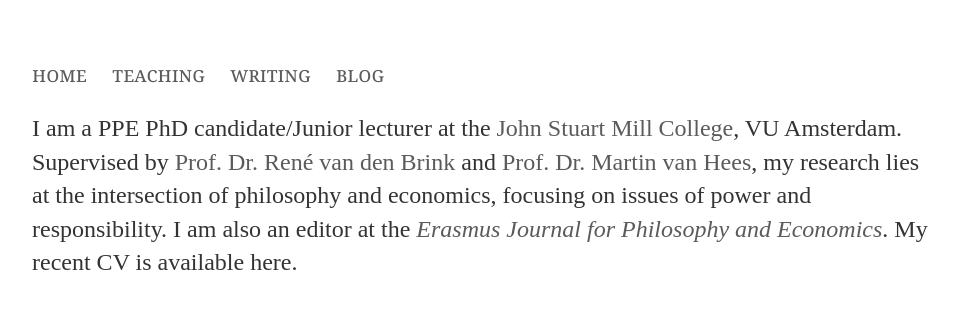
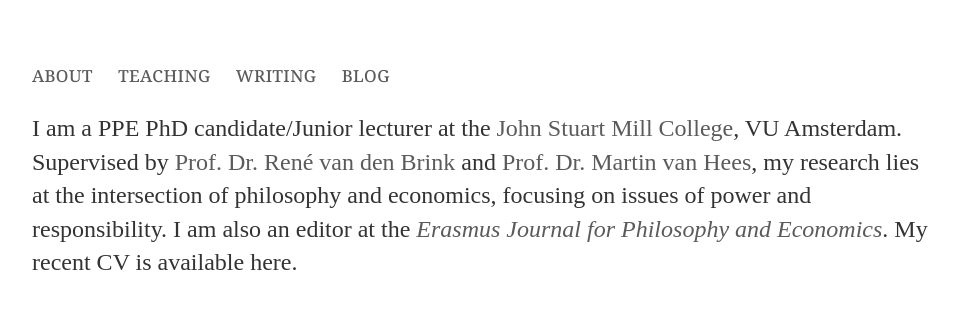
Before and after one commit to uzunovam/uzunovam, a Jekyll site: the page built from index.html, in a window 1280 px wide. Shown: the top 309 px of the page, without its empty margins (160-1117 px from the left). Built offline with Jekyll 4.4.1, drawn with Linux system fonts in a browser that asks for light colours.

Commit message:
Update default.html

```diff
--- a/_layouts/default.html
+++ b/_layouts/default.html
@@ -8,7 +8,7 @@
 		<body>
 			<nav>
 	    			<ul>
-	 		      		<li><a href="/">home</a></li>
+	 		      		<li><a href="/">about</a></li>
 		       			<li><a href="/teaching">teaching</a></li>
 	        			<li><a href="/writing">writing</a></li>
 		        		<li><a href="/blog">blog</a></li>
```
